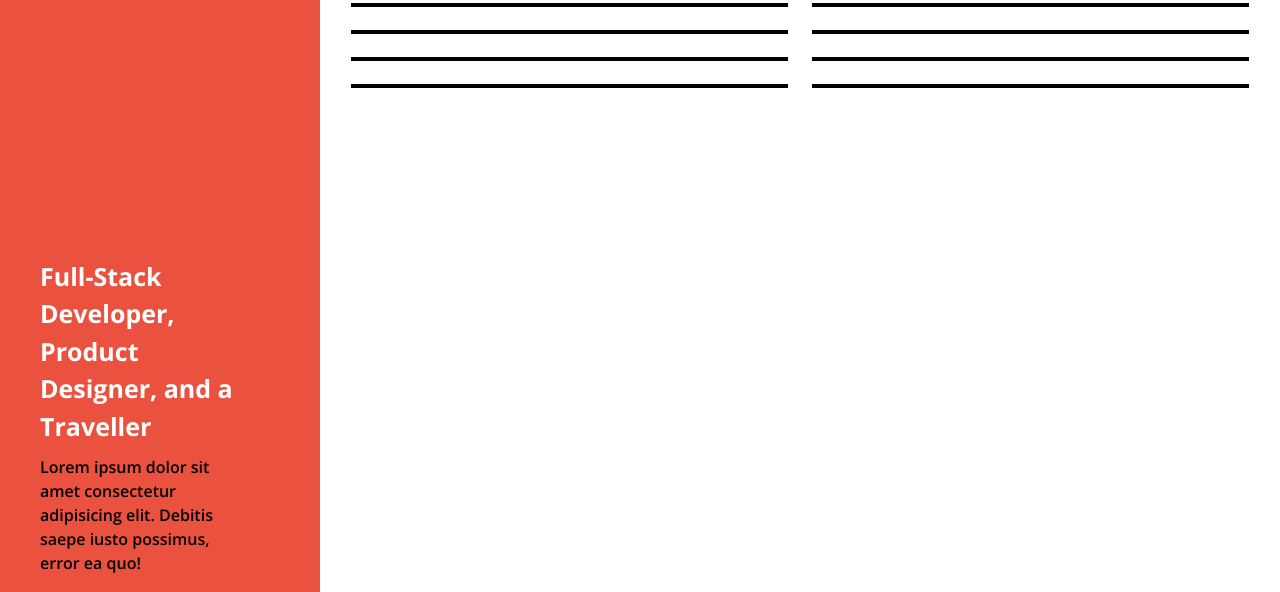
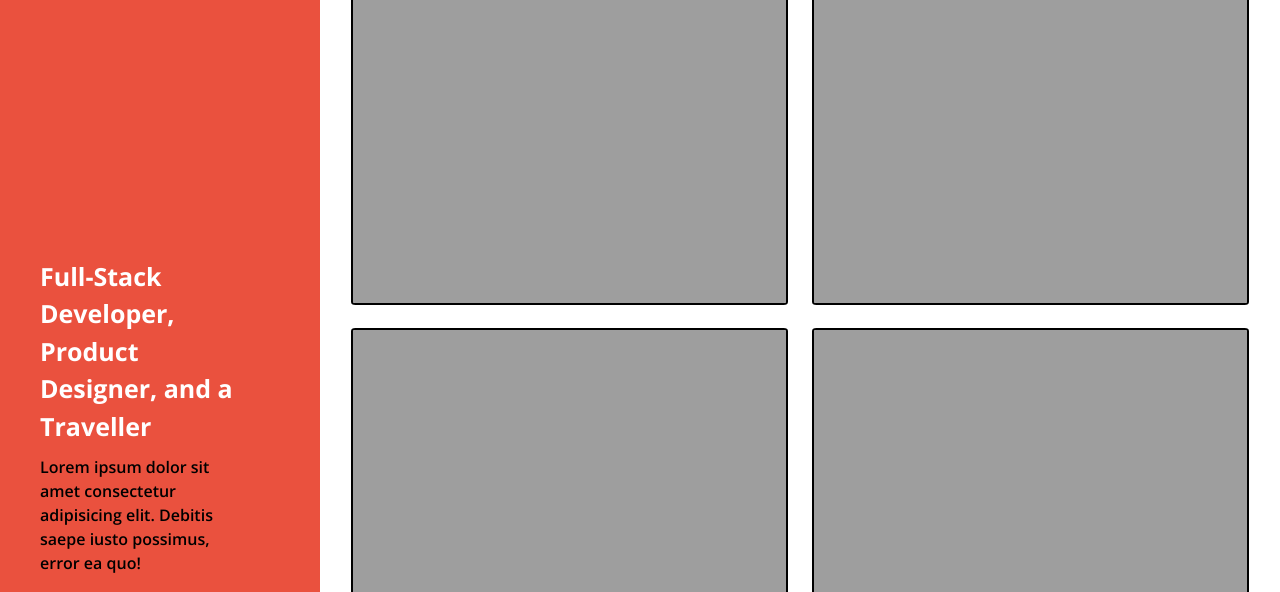
Before and after one commit to vishmallik/Flex-Assignment-Checkpoint-2, a plain HTML site: page gallery.html in a window 1280 px wide. Shown: the part 136-728 px from the top of the page. Drawn offline with nearby package versions, Linux system fonts and the light colour scheme; the site is published under a folder, as on GitHub Pages, so addresses that start at the root find nothing.

Commit message:
fixed image paths

```diff
--- a/gallery.html
+++ b/gallery.html
@@ -22,18 +22,18 @@
     <main>
       <section class="gallery">
         <div class="column">
-          <img class="galleryimg" src="/assets/media/gallery/01.jpg" alt="" />
-          <img class="galleryimg" src="/assets/media/gallery/02.jpg" alt="" />
-          <img class="galleryimg" src="/assets/media/gallery/07.jpg" alt="" />
-          <img class="galleryimg" src="/assets/media/gallery/04.jpg" alt="" />
-          <img class="galleryimg" src="/assets/media/gallery/05.jpg" alt="" />
+          <img class="galleryimg" src="assets/media/gallery/01.jpg" alt="" />
+          <img class="galleryimg" src="assets/media/gallery/02.jpg" alt="" />
+          <img class="galleryimg" src="assets/media/gallery/07.jpg" alt="" />
+          <img class="galleryimg" src="assets/media/gallery/04.jpg" alt="" />
+          <img class="galleryimg" src="assets/media/gallery/05.jpg" alt="" />
         </div>
         <div class="column">
-          <img class="galleryimg" src="/assets/media/gallery/06.jpg" alt="" />
-          <img class="galleryimg" src="/assets/media/gallery/03.jpg" alt="" />
-          <img class="galleryimg" src="/assets/media/gallery/08.jpg" alt="" />
-          <img class="galleryimg" src="/assets/media/gallery/09.jpg" alt="" />
-          <img class="galleryimg" src="/assets/media/gallery/10.jpg" alt="" />
+          <img class="galleryimg" src="assets/media/gallery/06.jpg" alt="" />
+          <img class="galleryimg" src="assets/media/gallery/03.jpg" alt="" />
+          <img class="galleryimg" src="assets/media/gallery/08.jpg" alt="" />
+          <img class="galleryimg" src="assets/media/gallery/09.jpg" alt="" />
+          <img class="galleryimg" src="assets/media/gallery/10.jpg" alt="" />
         </div>
       </section>
     </main>
```
Also changed, not shown: index.html (+14 -14 lines).
